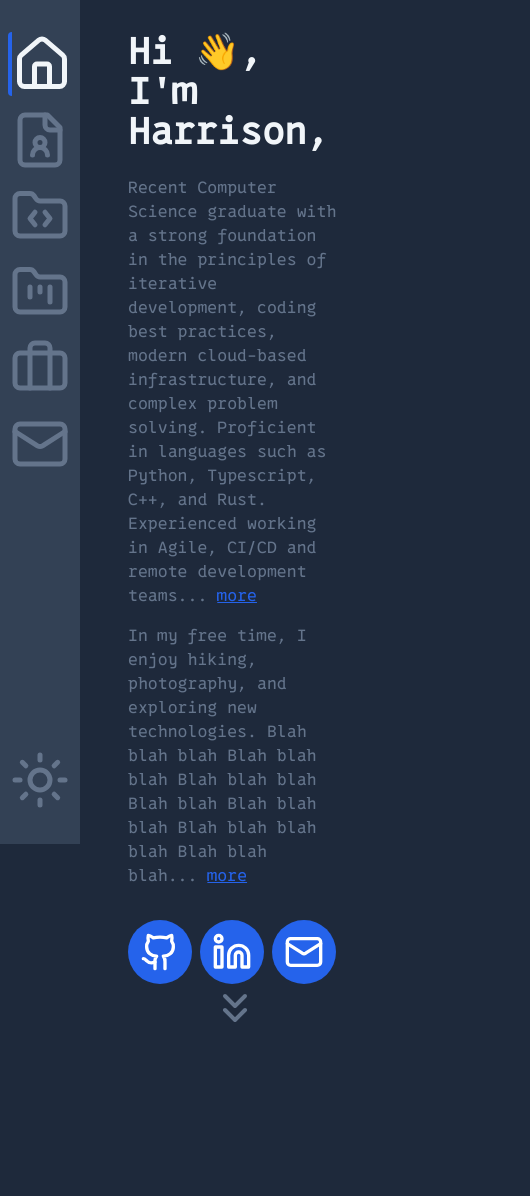
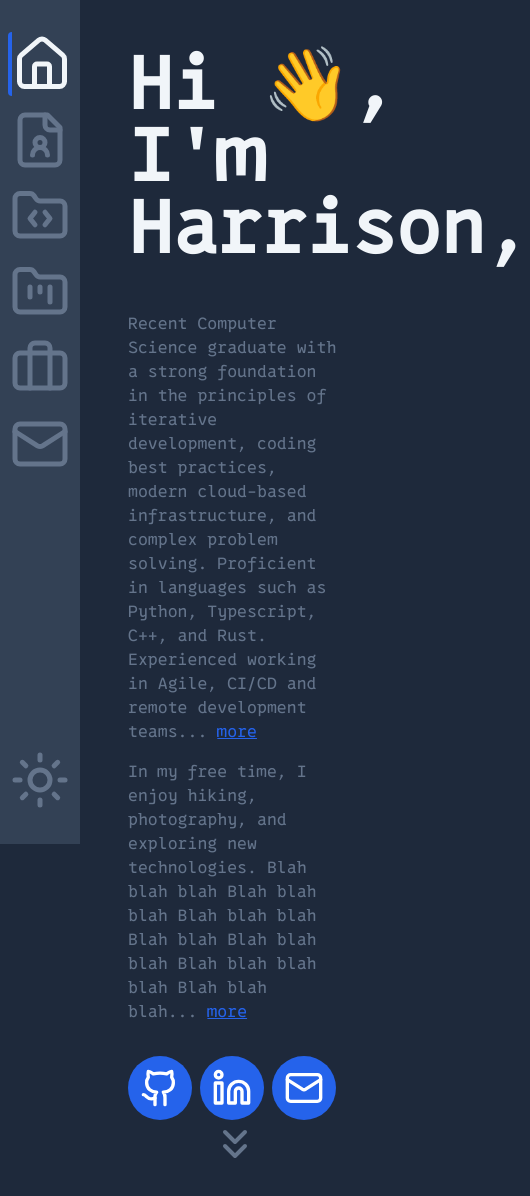
Before and after one commit to Harrison-Blair/personal-website, a Next.js app: page / in a window 390 px wide. Shown: the top 1196 px of the page, 530 px wide, since content can reach past the window. Before the commit the page ends 1128 px from the top, so only its background shows below. Built offline with nearby package versions, Linux system fonts and the light colour scheme.

Commit message:
Fix colors to match color scheme defined in globals.css

```diff
--- a/src/app/page.tsx
+++ b/src/app/page.tsx
@@ -4,9 +4,9 @@ import { Github, Linkedin, Mail, ChevronsDown } from 'lucide-react';
 
 export default function Home() {
   return (
-    <div className="min-h-screen flex flex-col justify-between px-4"> {/* Flex layout with padding */}
+    <div className="min-h-screen flex flex-col justify-between p-4"> {/* Flex layout with padding */}
       <div className="flex flex-col justify-center items-start max-w-4xl"> {/* Center content vertically */}
-        <h1 className="text-4xl md:text-5xl lg:text-7xl font-bold mb-6 md:mb-12"> {/* Responsive font */}
+        <h1 className="text-7xl font-bold mb-12">
           Hi 👋,<br />
           I'm Harrison,
         </h1>
@@ -14,14 +14,14 @@ export default function Home() {
           Recent Computer Science graduate with a strong foundation in the principles of iterative development, coding
           best practices, modern cloud-based infrastructure, and complex problem solving. Proficient in languages such as
           Python, Typescript, C++, and Rust. Experienced working in Agile, CI/CD and remote development teams...{" "}
-            <Link href="/work" className="text-blue-600 hover:text-blue-800 underline">
+            <Link href="/work" className="text-[var(--primary)] hover:text-[var(--accent)] underline">
               more
             </Link>
         </p>
         <p className="text-base md:text-lg mb-4 md:mb-6 text-[var(--secondary)]">
           In my free time, I enjoy hiking, photography, and exploring new technologies. Blah blah blah Blah blah blah
           Blah blah blah Blah blah Blah blah blah Blah blah blah blah Blah blah blah...{" "}
-            <Link href="/about" className="text-blue-600 hover:text-blue-800 underline">
+            <Link href="/about" className="text-[var(--primary)] hover:text-[var(--accent)] underline">
               more
             </Link>
         </p>
@@ -30,7 +30,7 @@ export default function Home() {
             href="https://github.com/Harrison-Blair"
             icon={Github}
             bgColor="bg-[var(--primary)]"
-            hoverColor="hover:bg-[var(--primary)]/90"
+            hoverColor="hover:bg-[var(--accent)]"
             isExternal={true}
           />
           <CircularButton
@@ -48,7 +48,7 @@ export default function Home() {
           />
         </div>
       </div>
-      <div className="flex justify-center pb-16">
+      <div className="flex justify-center pb-12">
         <ChevronsDown size={48} className="text-[var(--secondary)]" />
       </div>
     </div>
```
